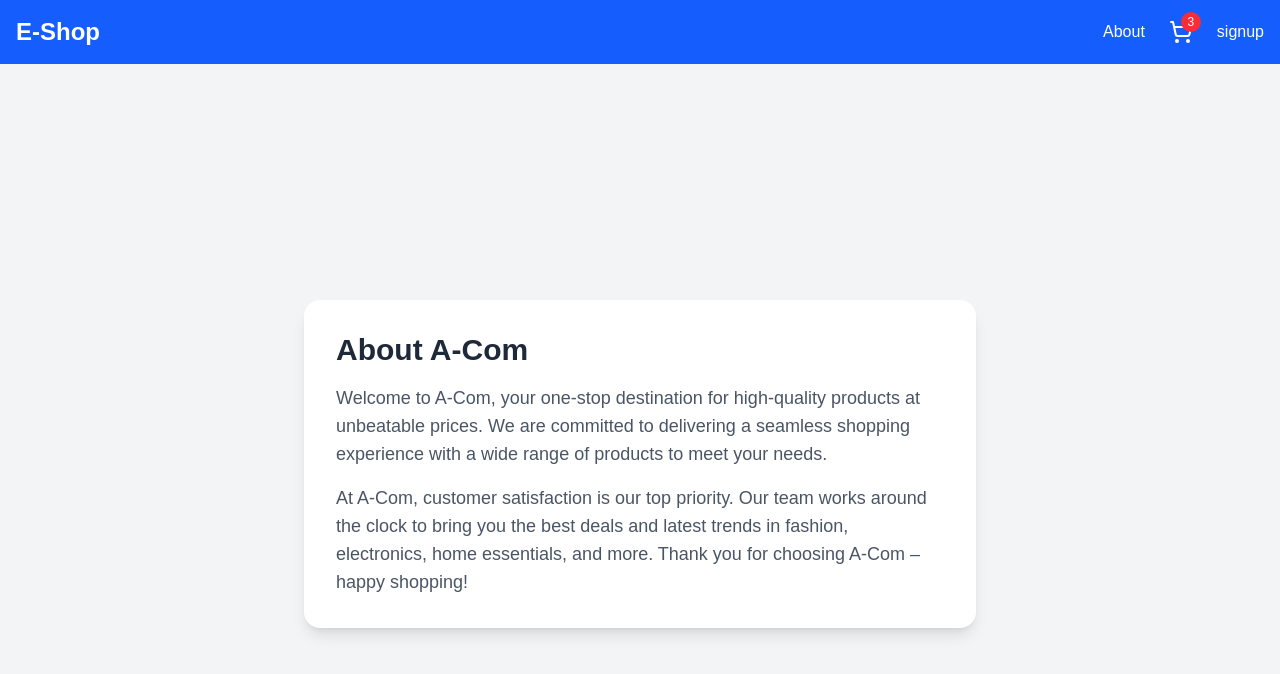
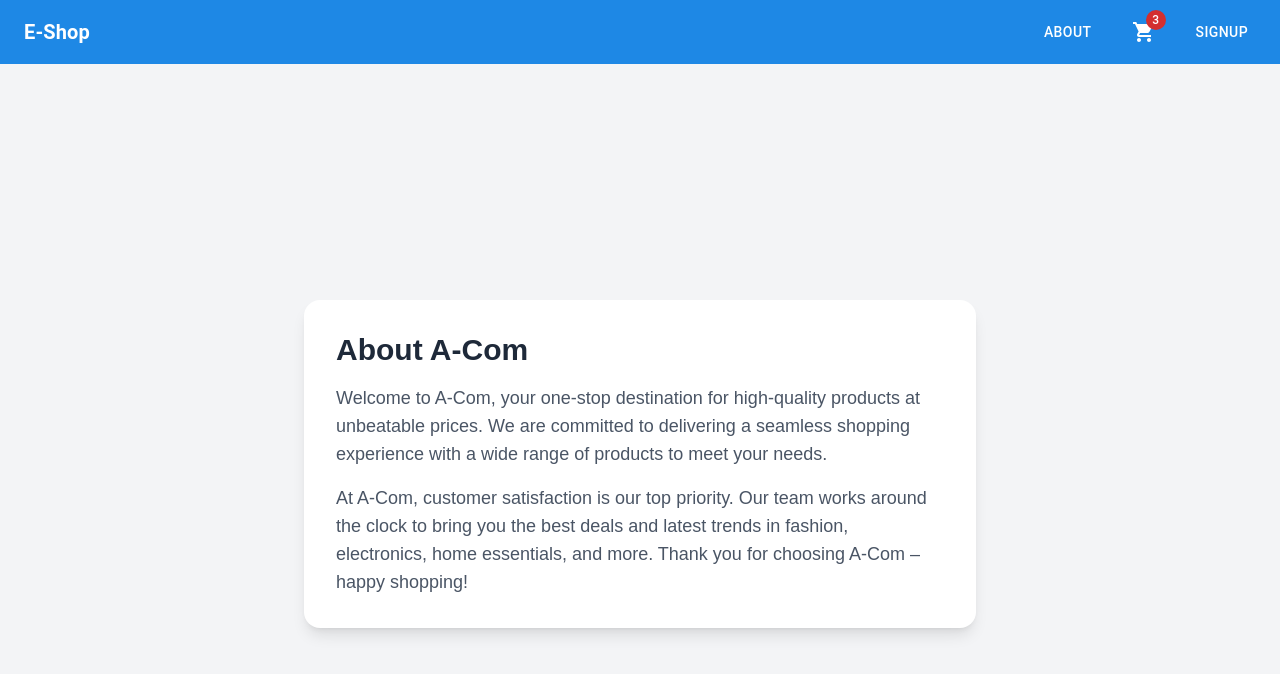
Before and after one commit to hussain-wac/a-com, a Next.js app: page /about in a window 1280 px wide. Shown: the top 674 px of the page. Built offline with nearby package versions, Linux system fonts and the light colour scheme.

Commit message:
meterial ui

```diff
--- a/components/DefaultTopbar.jsx
+++ b/components/DefaultTopbar.jsx
@@ -1,32 +1,33 @@
 import React from "react";
 import Link from "next/link";
-import { Search, ShoppingCart } from "lucide-react";
+import { AppBar, Toolbar, Typography, IconButton, Badge, Box, Button } from "@mui/material";
+import ShoppingCartIcon from "@mui/icons-material/ShoppingCart";
 
 function DefaultTopbar() {
   return (
-    <header className="bg-blue-600 p-4">
-      <div className="max-w-7xl mx-auto flex items-center justify-between">
+    <AppBar position="static" sx={{ backgroundColor: "#1E88E5" }}>
+      <Toolbar sx={{ justifyContent: "space-between" }}>
         {/* Logo Section */}
-        <div className="text-white font-extrabold text-2xl">
-          <Link href="/">E-Shop</Link>
-        </div>
+        <Typography variant="h6" component={Link} href="/" sx={{ textDecoration: "none", color: "white", fontWeight: "bold" }}>
+          E-Shop
+        </Typography>
+
         {/* Icons Section */}
-        <div className="flex items-center space-x-6 text-white">
-          <Link href="/about" className="hover:underline">
+        <Box display="flex" alignItems="center" gap={3}>
+          <Button component={Link} href="/about" sx={{ color: "white" }}>
             About
-          </Link>
-          <div className="relative">
-            <ShoppingCart size={24} />
-            <span className="absolute -top-2 -right-2 bg-red-500 text-xs w-5 h-5 flex items-center justify-center rounded-full">
-              3
-            </span>
-          </div>
-          <Link href="/signup" className="hover:underline">
-            signup
-          </Link>
-        </div>
-      </div>
-    </header>
+          </Button>
+          <IconButton color="inherit">
+            <Badge badgeContent={3} color="error">
+              <ShoppingCartIcon />
+            </Badge>
+          </IconButton>
+          <Button component={Link} href="/signup" sx={{ color: "white" }}>
+            Signup
+          </Button>
+        </Box>
+      </Toolbar>
+    </AppBar>
   );
 }
 
--- a/package.json
+++ b/package.json
@@ -10,6 +10,10 @@
     },
     "dependencies": {
         "@apollo/client": "^3.13.1",
+        "@emotion/react": "^11.14.0",
+        "@emotion/styled": "^11.14.0",
+        "@mui/icons-material": "^6.4.6",
+        "@mui/material": "^6.4.6",
         "graphql": "^16.10.0",
         "lucide-react": "^0.476.0",
         "next": "15.2.0",
```
Also changed, not shown: 1 other file (tests, documents, lock files or other folders).
